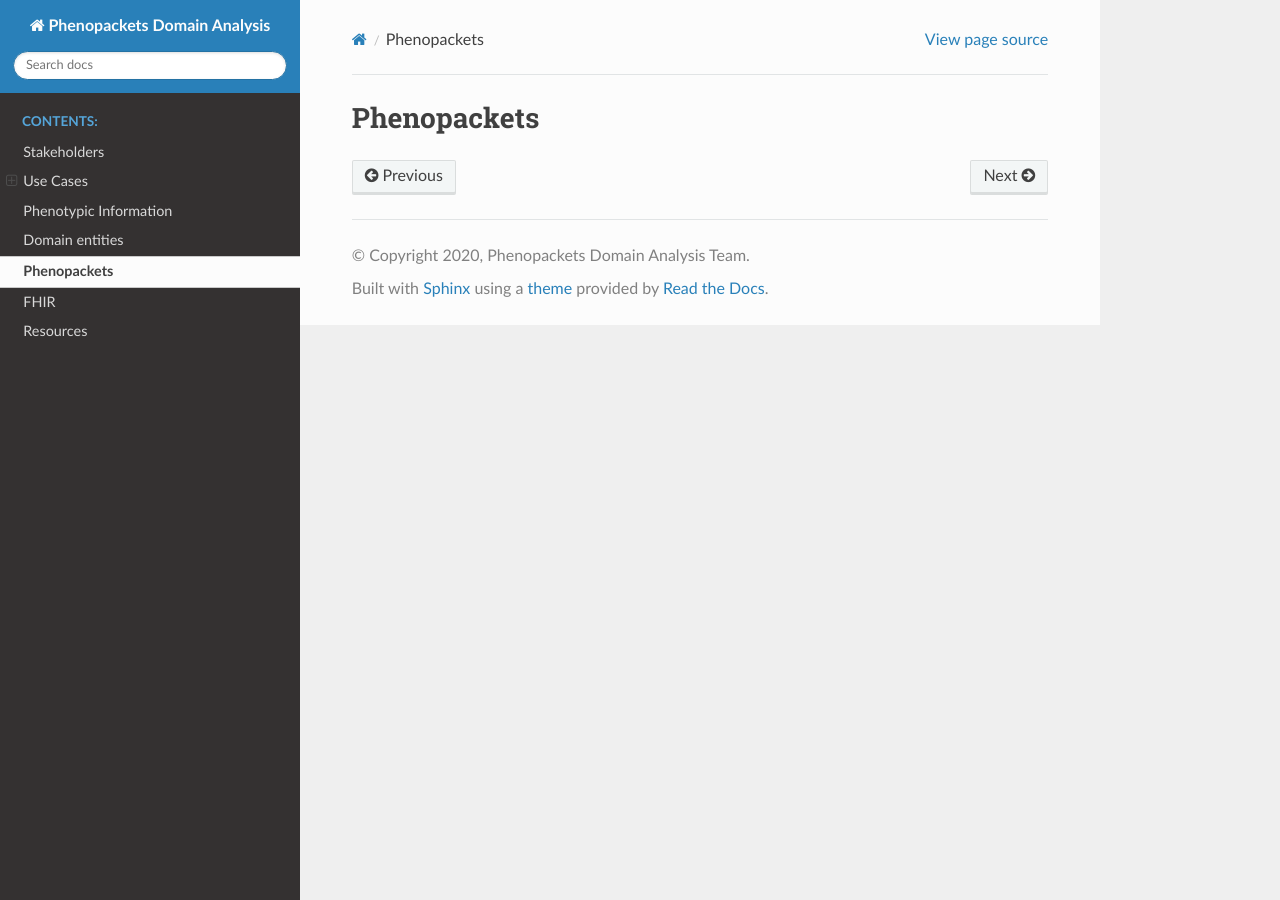
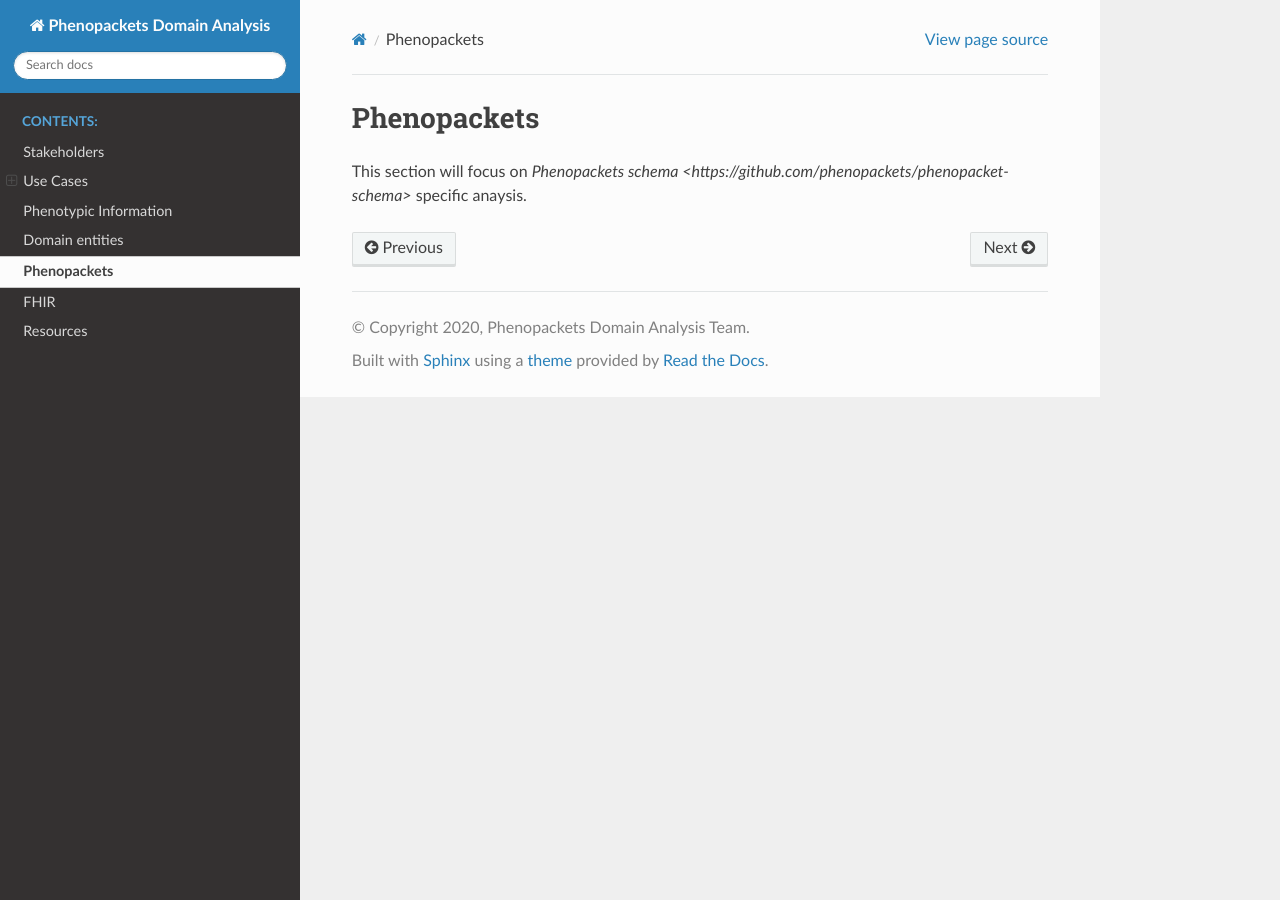
Before and after one commit to phenopackets/domain-analysis, a Sphinx documentation site: the page built from docs/phenopackets.rst, in a window 1280 px wide. Built offline with Sphinx 7.4.7 and the Read the Docs theme 2.0.0, drawn with Linux system fonts in a browser that asks for light colours.

Commit message:
Update phenopackets.rst

```diff
--- a/docs/phenopackets.rst
+++ b/docs/phenopackets.rst
@@ -1,3 +1,4 @@
 ===========================
 Phenopackets
 ===========================
+This section will focus on `Phenopackets schema <https://github.com/phenopackets/phenopacket-schema>` specific anaysis.
```
